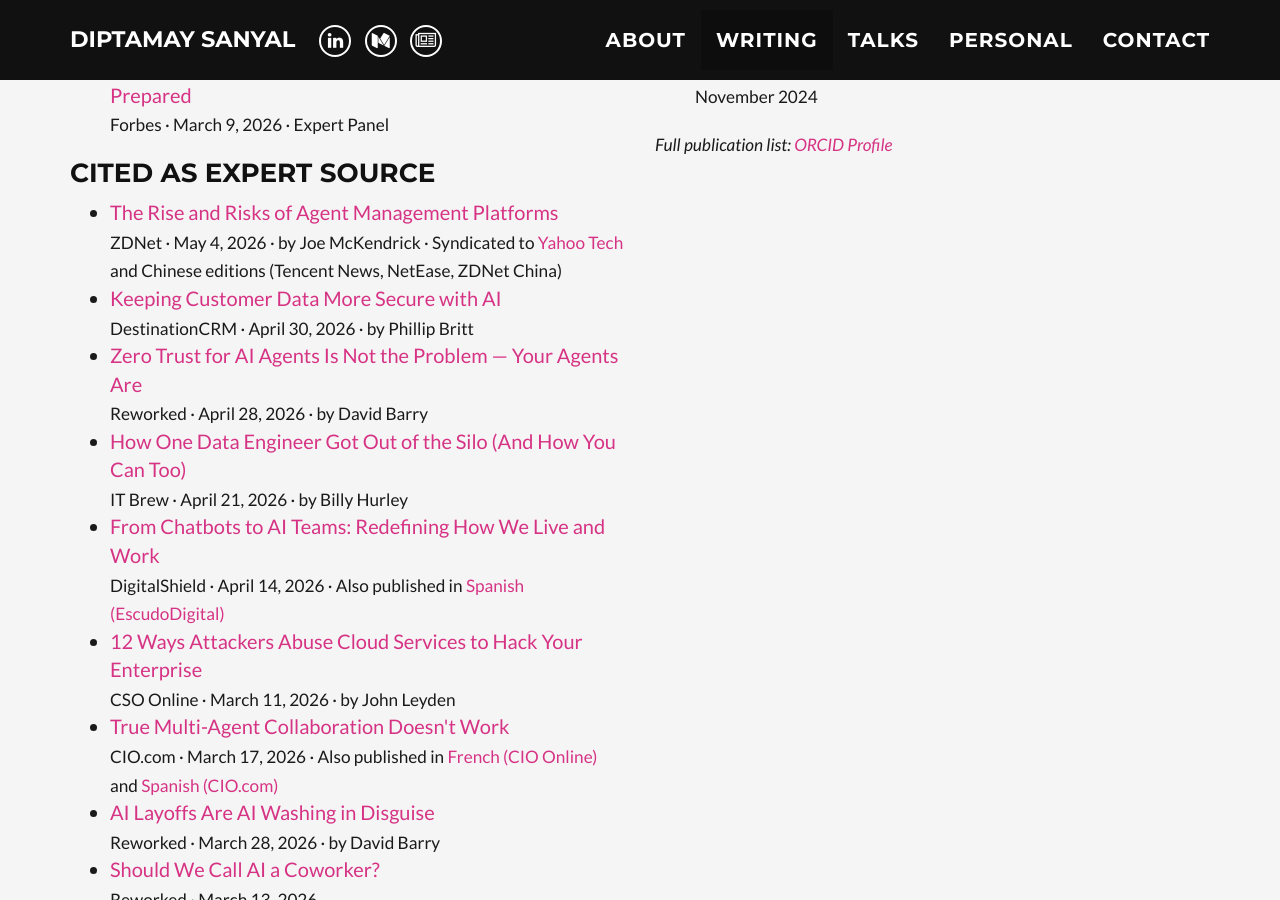
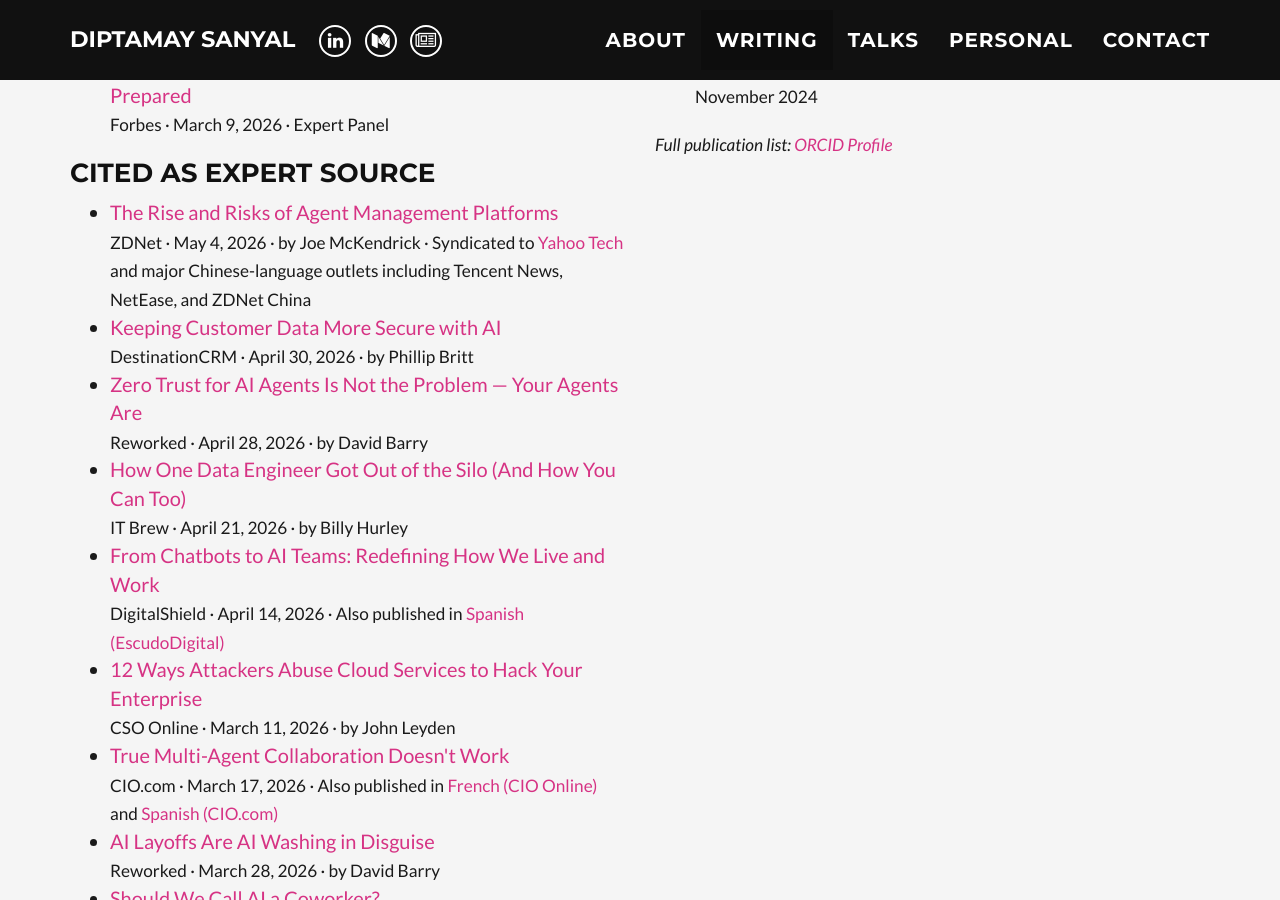
Before and after one commit to diptamay/diptamay.github.io, a Jekyll site: the page built from index.html, in a window 1280 px wide and 900 px high, scrolled down 2049 px. Built offline with Jekyll 4.4.1, drawn with Linux system fonts in a browser that asks for light colours.

```diff
--- a/_includes/publications.html
+++ b/_includes/publications.html
@@ -40,7 +40,7 @@
         <ul>
           <li>
             <a href="https://www.zdnet.com/article/the-rise-and-risks-of-agent-management-platforms/" target="_blank">The Rise and Risks of Agent Management Platforms</a><br/>
-            <small>ZDNet &middot; May 4, 2026 &middot; by Joe McKendrick &middot; Syndicated to <a href="https://www.yahoo.com/tech/" target="_blank">Yahoo Tech</a> and Chinese editions (Tencent News, NetEase, ZDNet China)</small>
+            <small>ZDNet &middot; May 4, 2026 &middot; by Joe McKendrick &middot; Syndicated to <a href="https://www.yahoo.com/tech/" target="_blank">Yahoo Tech</a> and major Chinese-language outlets including Tencent News, NetEase, and ZDNet China</small>
           </li>
           <li>
             <a href="https://www.destinationcrm.com/Articles/Editorial/Magazine-Features/Keeping-Customer-Data-More-Secure-with-AI-174605.aspx" target="_blank">Keeping Customer Data More Secure with AI</a><br/>
```
